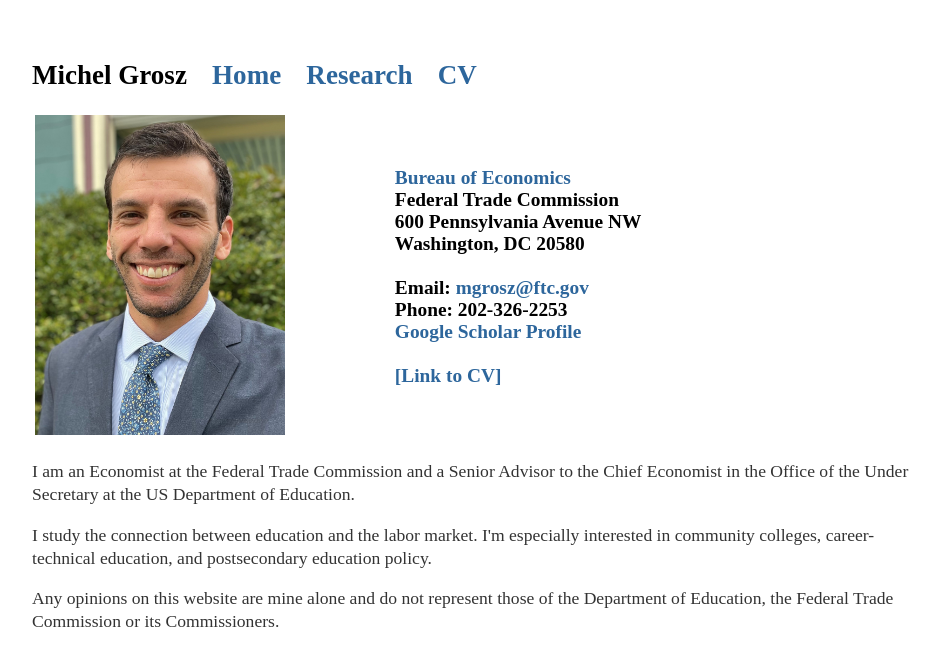
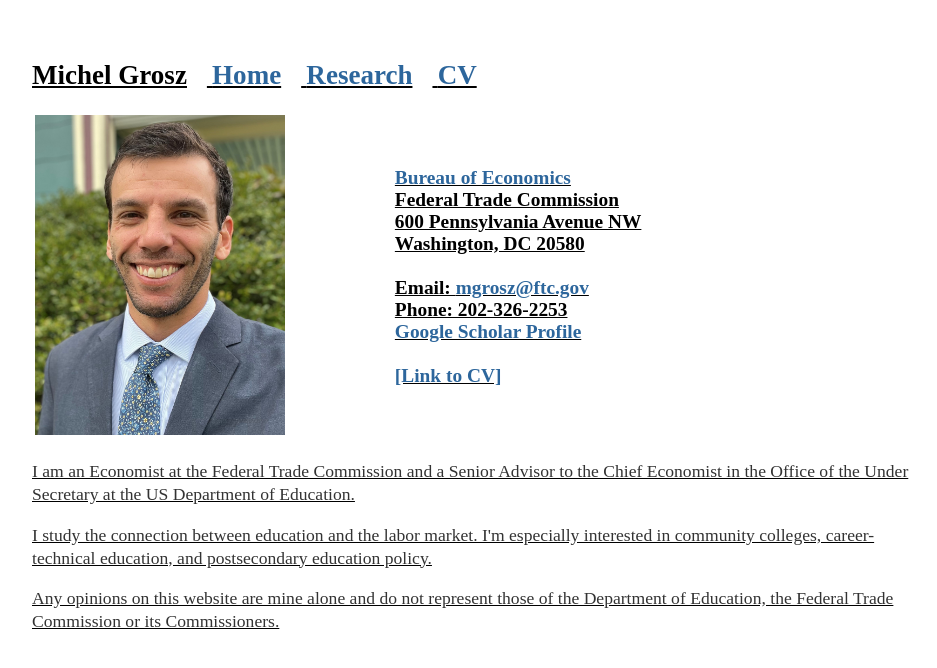
Before and after one commit to mzgrosz/mzgrosz.github.io, a Jekyll site: the page built from index.html, in a window 1280 px wide. Shown: the top 668 px of the page, without its empty margins (160-1097 px from the left). Built offline with Jekyll 4.4.1, drawn with Linux system fonts in a browser that asks for light colours.

```diff
--- a/_layouts/default.html
+++ b/_layouts/default.html
@@ -20,7 +20,7 @@
 		<body>
 			<nav>
 	    		<ul>
-	        		<li><b><u></u>Michel Grosz</u></b></li>
+	        		<li><b><u><u>Michel Grosz</u></b></li>
 				<li><a href="/">Home</a></li>
 		        	<li><a href="/research">Research</a></li>
 	        		<li><a href="https://mzgrosz.github.io/cv/GroszCV_2304.pdf" target="_blank">CV</a></li>
```
